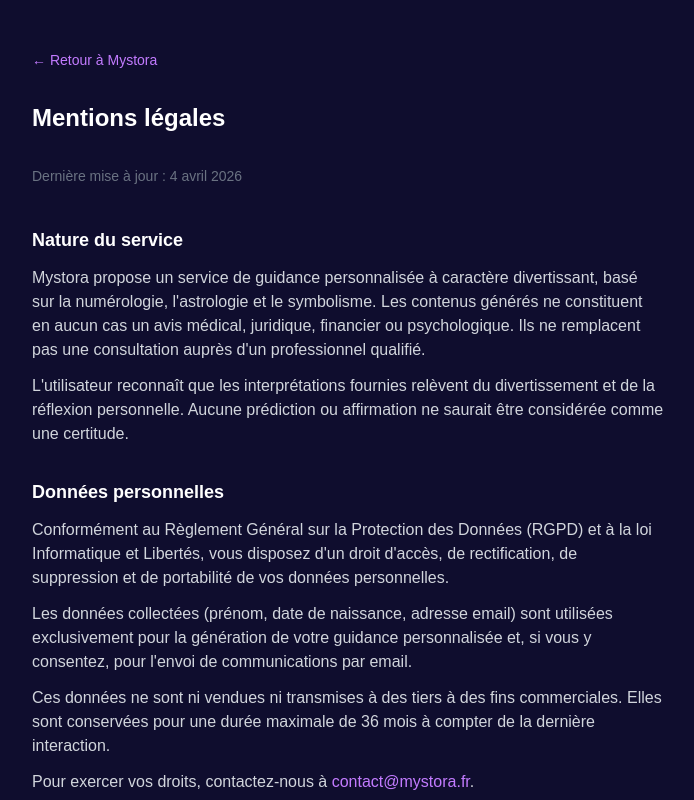
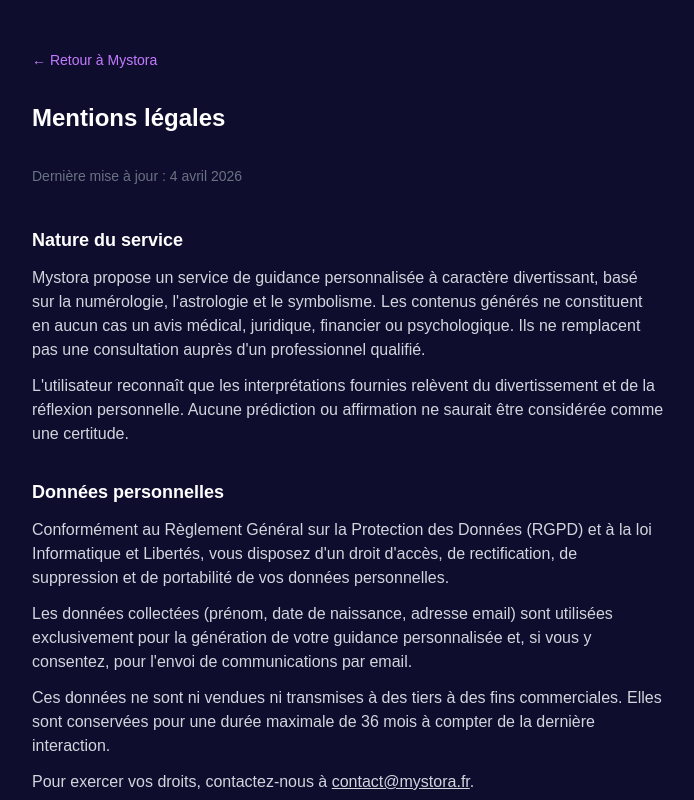
Before and after one commit to ectorx84/mystora, a Next.js app: page /mentions-legales in a window 1280 px wide. Shown: the top 800 px of the page, without its empty margins (292-986 px from the left). Built offline with nearby package versions, Linux system fonts and the light colour scheme.

Commit message:
fix: email même couleur que le texte

```diff
--- a/app/mentions-legales/page.tsx
+++ b/app/mentions-legales/page.tsx
@@ -54,7 +54,7 @@
           </p>
           <p className="mt-3">
             Pour exercer vos droits, contactez-nous à{" "}
-            <a href="mailto:contact@mystora.fr" className="text-purple-400 hover:underline">contact@mystora.fr</a>.
+            <a href="mailto:contact@mystora.fr" className="underline hover:text-gray-100">contact@mystora.fr</a>.
           </p>
         </section>
 
```
